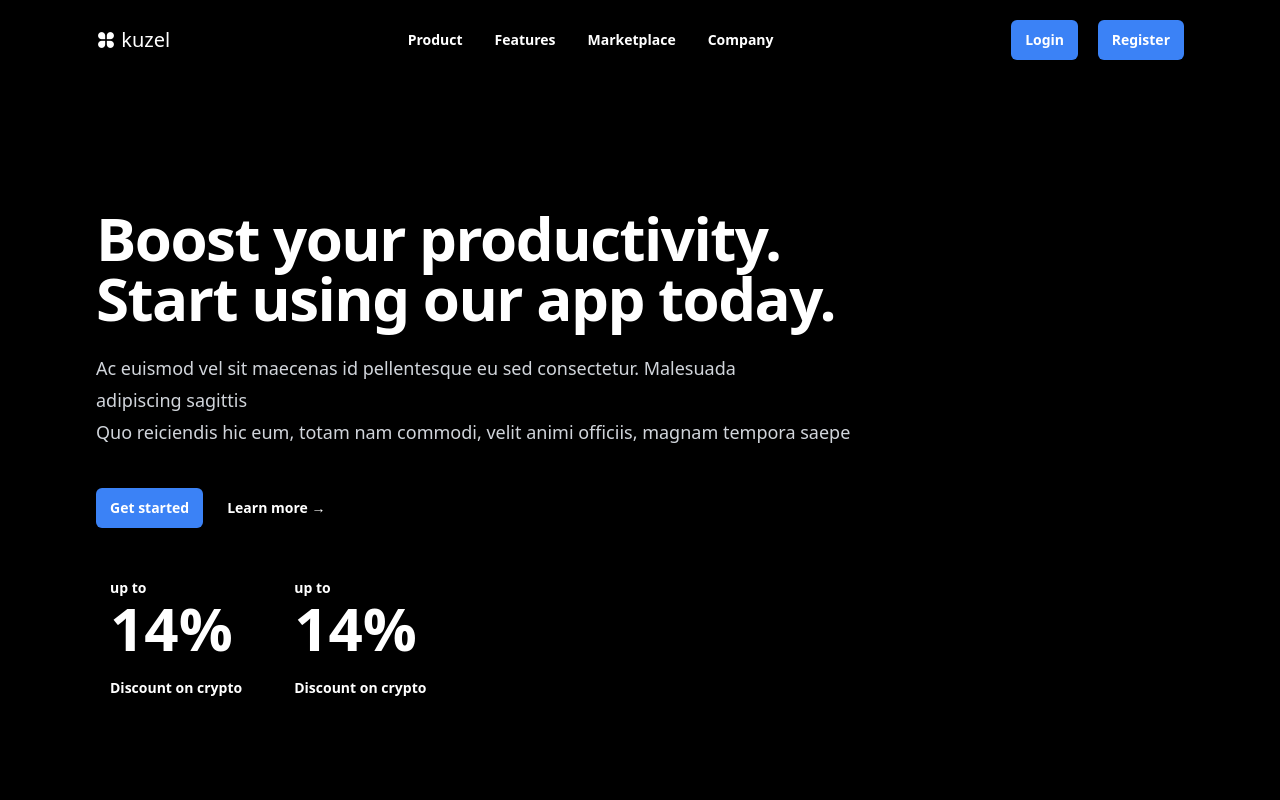
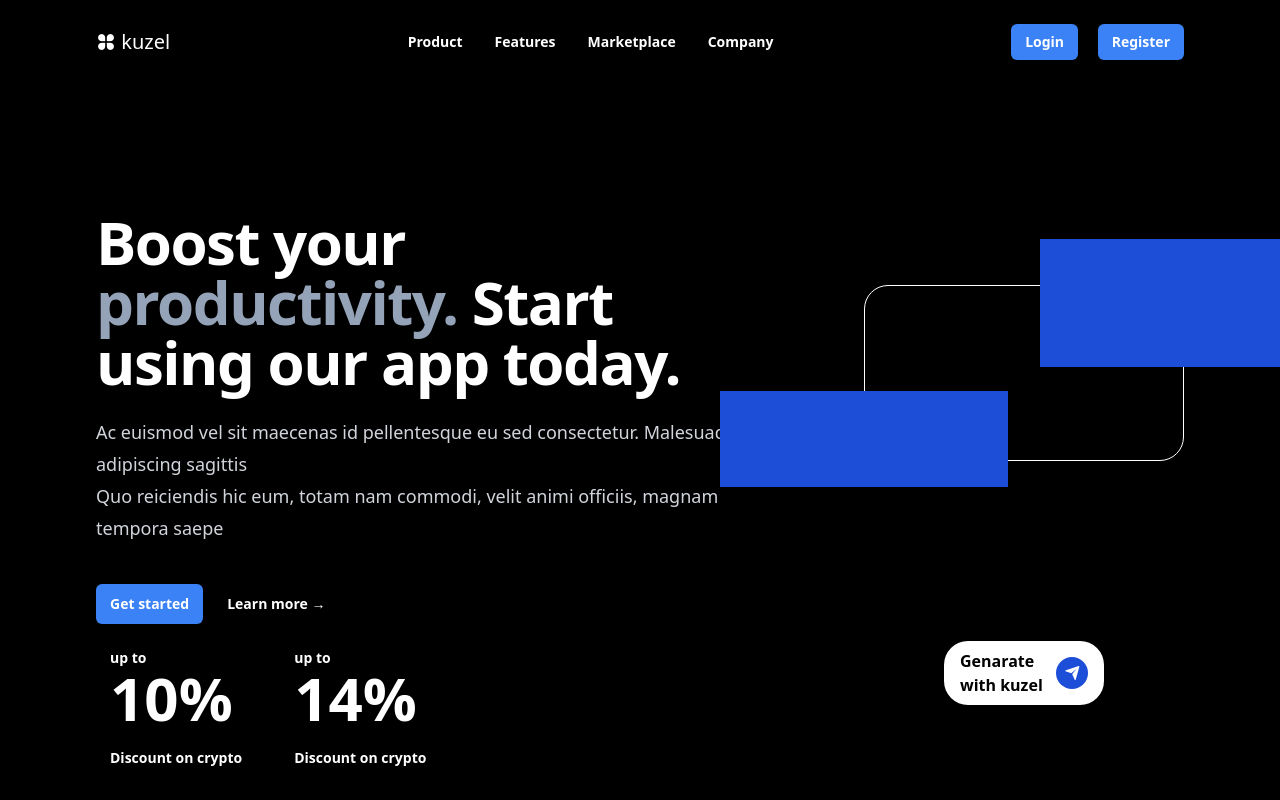
Before and after one commit to vikaspal9131/Koozel, a website: page public/index.html in a window 1280 px wide. Shown: the top 800 px of the page. Drawn offline with nearby package versions, Linux system fonts and the light colour scheme.

Commit message:
almost complete the hero section

```diff
--- a/public/index.html
+++ b/public/index.html
@@ -3,7 +3,7 @@
 <head>
   <meta charset="UTF-8">
   <meta name="viewport" content="width=device-width, initial-scale=1.0">
-  <title>Document</title>
+  <title>kuzel</title>
   <link rel="stylesheet" href="style.css">
   <link
   href="https://cdn.jsdelivr.net/npm/remixicon@4.5.0/fonts/remixicon.css"
@@ -12,8 +12,8 @@
 </head>
 <body >
 
-    <div class="bg-black ">
-      <nav class="bg-black text-white px-24 py-5">
+    <div>
+      <nav class="bg-black text-white px-24 py-6">
         <div class="container mx-auto flex items-center justify-between">
 
           <div class="text-xl">
@@ -30,8 +30,8 @@
 
 
        <div class="space-x-4 font-semibold text-sm">
-            <button class="bg-blue-500 text-white  px-3.5 py-2.5 rounded-md hover:bg-blue-600">Login</button>
-            <button class="bg-blue-500 text-white px-3.5 py-2.5 rounded-md hover:bg-blue-600">Register</button>
+            <button class="bg-blue-500 text-white  px-3.5 py-2 rounded-md hover:bg-blue-600">Login</button>
+            <button class="bg-blue-500 text-white px-3.5 py-2 rounded-md hover:bg-blue-600">Register</button>
 
           </div>
         </div>
@@ -39,30 +39,46 @@
 
 
 
-        <div class="relative isolate overflow-hidden bg-black  px-6 pt-16 shadow-2xl sm:rounded-3xl sm:px-16 md:pt-24 lg:flex lg:gap-x-20 lg:px-24 lg:pt-0">
+        <div class="relative flex isolate overflow-hidden bg-black  px-6 pt-16 shadow-2xl  sm:px-16 md:pt-24 lg:flex lg:gap-x-20 lg:px-24 lg:pt-0">
 
 
           <div class="mx-auto max-w-3xl lg:mx-0 lg:flex-auto lg:py-32 text-left">
-            <h2 class="text-balance text-6xl font-semibold tracking-tight text-white ">Boost your productivity.  Start using our app today.</h2>
+            <h2 class="text-balance text-6xl font-semibold tracking-tight text-white ">Boost your <span class="text-slate-400">productivity.</span>  Start using our app today.</h2>
             <p class="mt-6 text-pretty text-lg/8 text-gray-300">Ac euismod vel sit maecenas id pellentesque eu sed consectetur. Malesuada adipiscing sagittis  <br> Quo reiciendis hic eum, totam nam commodi, velit animi officiis, magnam tempora saepe </p>
             <div class="mt-10 flex items-center  gap-x-6 lg:justify-start">
               <a href="#" class="rounded-md bg-blue-500 px-3.5 py-2.5 text-sm font-semibold text-white shadow-sm hover:bg-gray-100 focus-visible:outline focus-visible:outline-2 focus-visible:outline-offset-2 focus-visible:outline-white ">Get started</a>
               <a href="#" class="text-sm/6 font-semibold text-white">Learn more <span aria-hidden="true">→</span></a>
 
             </div>
-            <div class="mt-10 flex items-center  gap-x-6 lg:justify-start">
+            <div class="flex items-center gap-x-6 mt-3.5">
 
-              <a href="#" class="rounded-md  px-3.5 py-2.5 text-sm font-semibold text-white shadow-sm focus-visible:outline focus-visible:outline-2 focus-visible:outline-offset-2 focus-visible:outline-white ">up to <br> <p class="text-6xl">14%</p><br> Discount on crypto</a>
+              <a href="#" class="rounded-md  px-3.5 py-2.5 text-sm font-semibold text-white shadow-sm ">up to <br> <p class="text-6xl">10%</p><br> Discount on crypto</a>
 
-              <a href="#" class="rounded-md  px-3.5 py-2.5 text-sm font-semibold text-white shadow-sm focus-visible:outline focus-visible:outline-2 focus-visible:outline-offset-2 focus-visible:outline-white ">up to <br> <p class="text-6xl">14%</p><br> Discount on crypto</a>
+              <a href="#" class="rounded-md  px-3.5 py-2.5 text-sm font-semibold text-white shadow-sm ">up to <br> <p class="text-6xl">14%</p><br> Discount on crypto</a>
 
 
             </div>
           </div>
 
+          <div class="w-3/6 flex flex-col items-center justify-center gap-y-9">
+            <div class=" h-24 w-72  bg-blue-700 mr-80 mb-28 absolute z-10 "> </div>
+            <div class=" h-32 w-72  bg-blue-700 ml-80 mb-96 absolute z-10 "> </div>
+            <!-- <div class=" h-40  border-r-4 border-r-white mt-36 absolute z-10 "> </div> -->
+            <div class=" h-44 w-80 rounded-3xl border border-white relative z-0 "> </div>
+
+            <div class="w-6/12 bg-white px-4 py-2 rounded-3xl flex  justify-between items-center font-semibold mt-36"><p>Genarate with kuzel </p> <i class="ri-send-plane-fill bg-blue-700 px-2 py-1 rounded-full text-white flex items-center justify-center"></i></div>
+          </div>
+
+
         </div>
+
+
+
       </div>
 
+
+
+      <div class=" p-56 bg-white"> <h1>wehklekl</h1></div>
 
 
 
```
Also changed, not shown: public/style.css.
